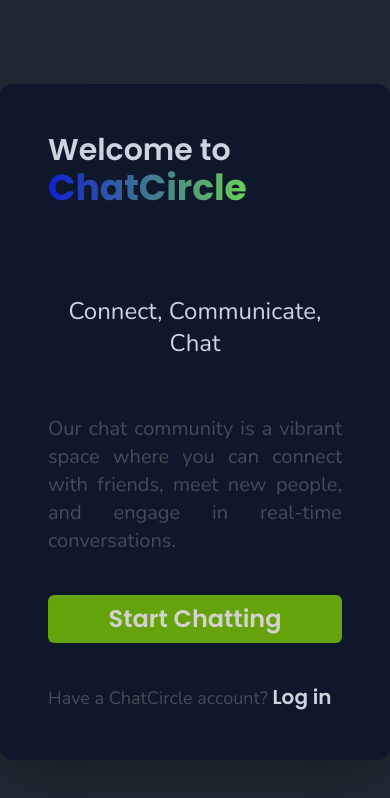
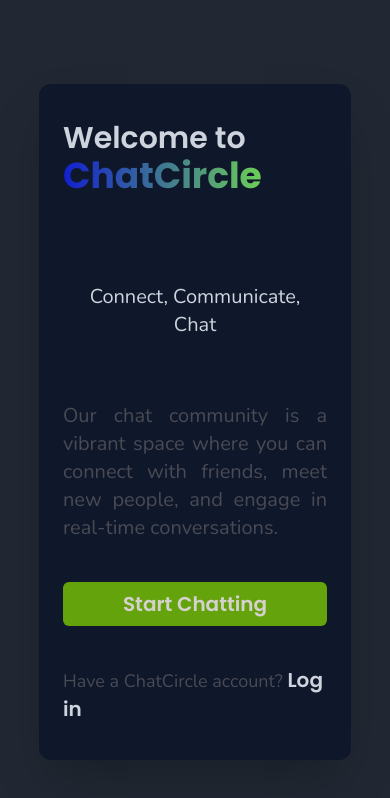
Before and after one commit to programmer-rahul/chat-app, a React (Vite) app in the folder client/: page / in a window 390 px wide. Shown: the top 798 px of the page. Built offline with nearby package versions, Linux system fonts and the light colour scheme; no server answers.

Commit message:
added responsiveness to welcome page

```diff
--- a/client/src/components/reusable/button.tsx
+++ b/client/src/components/reusable/button.tsx
@@ -27,7 +27,7 @@ const buttonSize = {
     btnSize: " text-xl ",
   },
   "2xl": {
-    btnSize: " text-2xl py-2 ",
+    btnSize: " text-2xl py-2 sm:text-xl ",
   },
 };
 
--- a/client/src/index.css
+++ b/client/src/index.css
@@ -47,7 +47,7 @@ body {
   display: none;
 }
 .get-started {
-  background: linear-gradient(30deg, #751386, #5b7fb2);
+  /* background: linear-gradient(30deg, #751386, #5b7fb2); */
 }
 .text-gradient {
   background: #121fcf;
--- a/client/src/pages/get-started-page.tsx
+++ b/client/src/pages/get-started-page.tsx
@@ -6,18 +6,18 @@ const GetStartedPage = () => {
   const navigate = useNavigate();
 
   return (
-    <div className="get-starte w-full h-screen bg-secondaryBackground font-nunito">
+    <div className="get-started w-full h-screen bg-secondaryBackground font-nunito">
       <div className="flex items-center justify-center h-full">
-        <div className="bg-background shadow-2xl rounded-xl px-12 py-10 flex gap-10 flex-col w-[600px] h-4/5 justify-around">
+        <div className="bg-background shadow-2xl rounded-xl px-12 py-10 flex gap-10 flex-col w-[600px] h-4/5 justify-around sm:w-4/5 sm:px-6 sm:py-4 sm:gap-6">
           {/* heading  */}
-          <div className="pb-8 self-center">
+          <div className="pb-8 self-center sm:pb-6">
             <AppLogo />
           </div>
 
           {/* tagline */}
-          <div className="text-2xl relative w-full text-center text-primaryText self-center">
-            <hr className="absolute left-1/2 top-1/2 border-[3px] border-border w-full -translate-x-1/2 -translate-y-1/2 z-10" />
-            <p className="relative z-20 bg-background inline-block px-2">
+          <div className="text-2xl sm:text-2xl relative w-full text-center text-primaryText self-center flex flex-col items-center">
+            <hr className="absolute left-1/2 top-1/2 border-[3px] border-border w-full -translate-x-1/2 -translate-y-1/2 rounded-sm" />
+            <p className="relative z- bg-background inline-block px-2 sm:text-xl">
               Connect, Communicate, Chat
             </p>
           </div>
--- a/client/tailwind.config.js
+++ b/client/tailwind.config.js
@@ -29,6 +29,13 @@ export default {
         nunito: ["Nunito", "sans-serif"],
       },
     },
+    screens: {
+      sm: { min: "0px", max: "639px" },
+      md: { min: "640px", max: "767px" },
+      lg: { min: "768px", max: "1023px" },
+      xl: { min: "1024px", max: "1279px" },
+      "2xl": { min: "1280px" },
+    },
   },
   plugins: [],
 };
```
